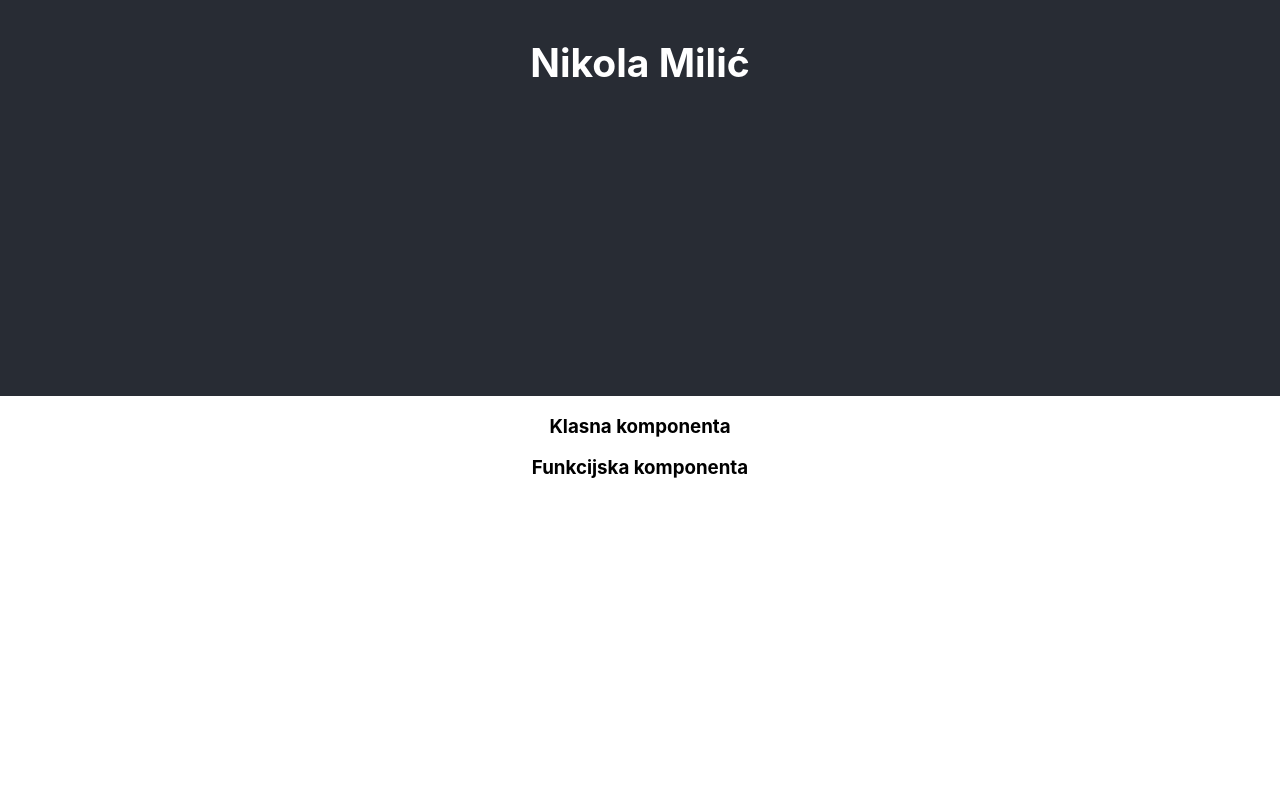
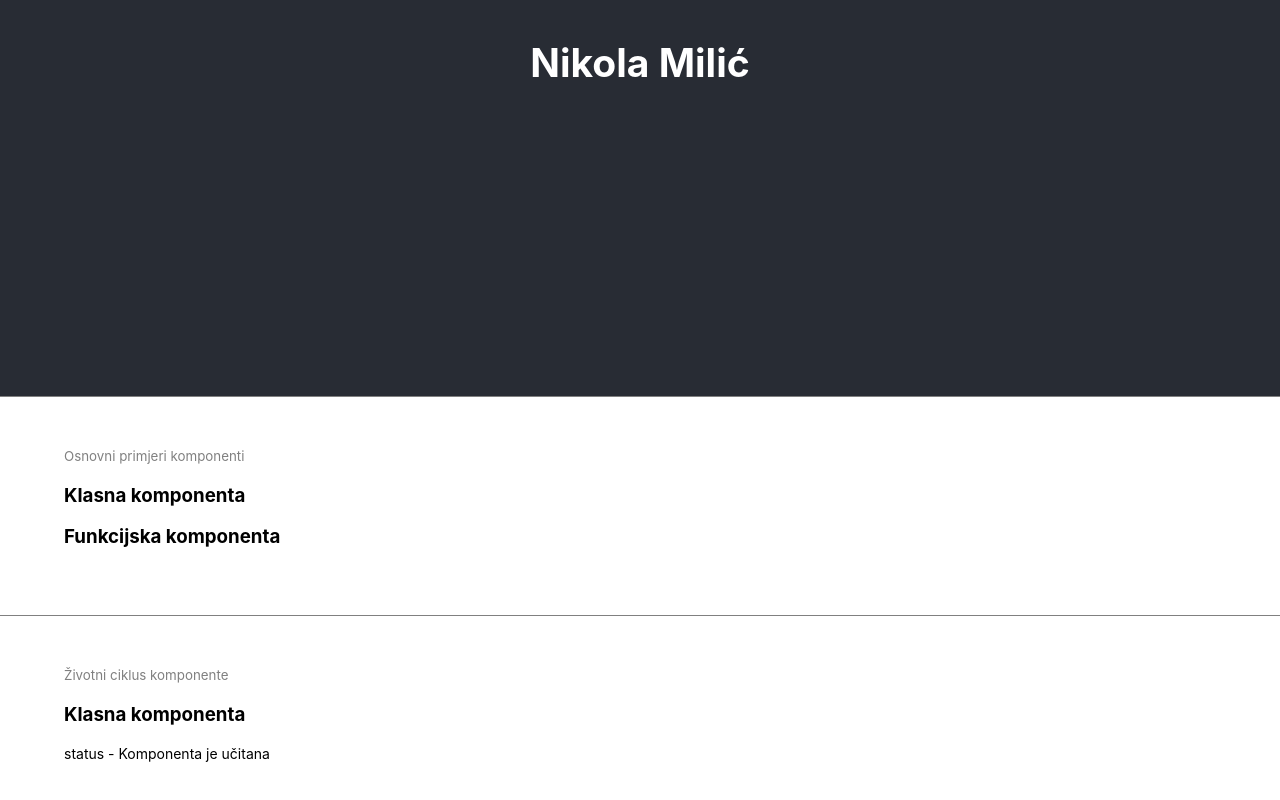
Before and after one commit to nmilic96/diplomski_rad, a React (Create React App) app: page / in a window 1280 px wide. Shown: the part 404-1204 px from the top of the page. Before the commit the page ends 902 px from the top, so only its background shows below. Built offline with nearby package versions, Linux system fonts and the light colour scheme.

Commit message:
Add a basic example for using lifecycle methods

```diff
--- a/src/App.css
+++ b/src/App.css
@@ -1,5 +1,9 @@
 .App {
-  text-align: center;
+  text-align: left;
+}
+
+p {
+  font-size: 14px;
 }
 
 .App-logo {
@@ -36,3 +40,12 @@
     transform: rotate(360deg);
   }
 }
+
+section {
+  padding: 3rem 4rem;
+  border-top: 1px solid gray;
+}
+
+small {
+  color: gray;
+}
--- a/src/App.js
+++ b/src/App.js
@@ -2,6 +2,7 @@ import React from 'react';
 import './App.css';
 import KlasnaKomponenta from './components /class_component';
 import FunkcijskaKomponenta from './components /function_component';
+import KlasnaKomponentaLifeCycle from './components /class_component_lifecycle';
 
 function App() {
   return (
@@ -11,8 +12,15 @@ function App() {
         <h2>Nikola Milić</h2>
       </header>
       <article>
-        <KlasnaKomponenta />
-        <FunkcijskaKomponenta />
+        <section>
+          <small>Osnovni primjeri komponenti</small>
+          <KlasnaKomponenta />
+          <FunkcijskaKomponenta />
+        </section>
+        <section>
+          <small>Životni ciklus komponente</small>
+          <KlasnaKomponentaLifeCycle />
+        </section>
       </article>
     </div>
   );
--- /dev/null
+++ b/src/components /class_component_lifecycle.jsx
@@ -0,0 +1,30 @@
+import React, { Component } from 'react';
+
+class KlasnaKomponentaLifeCycle extends Component {
+
+	constructor() {
+		super();
+		this.state = {
+			mounted: false
+		}
+	}
+
+	componentDidMount() {
+		this.setState({mounted: true})
+	}
+
+	render() {
+		if (this.state.mounted) {
+			return (
+				<div>
+					<h3>Klasna komponenta</h3>
+					<p>status - Komponenta je učitana</p>
+				</div>
+			);
+		} else {
+			return <div>Učitavanje komponente</div>
+		}
+	}
+}
+
+export default KlasnaKomponentaLifeCycle;
```
